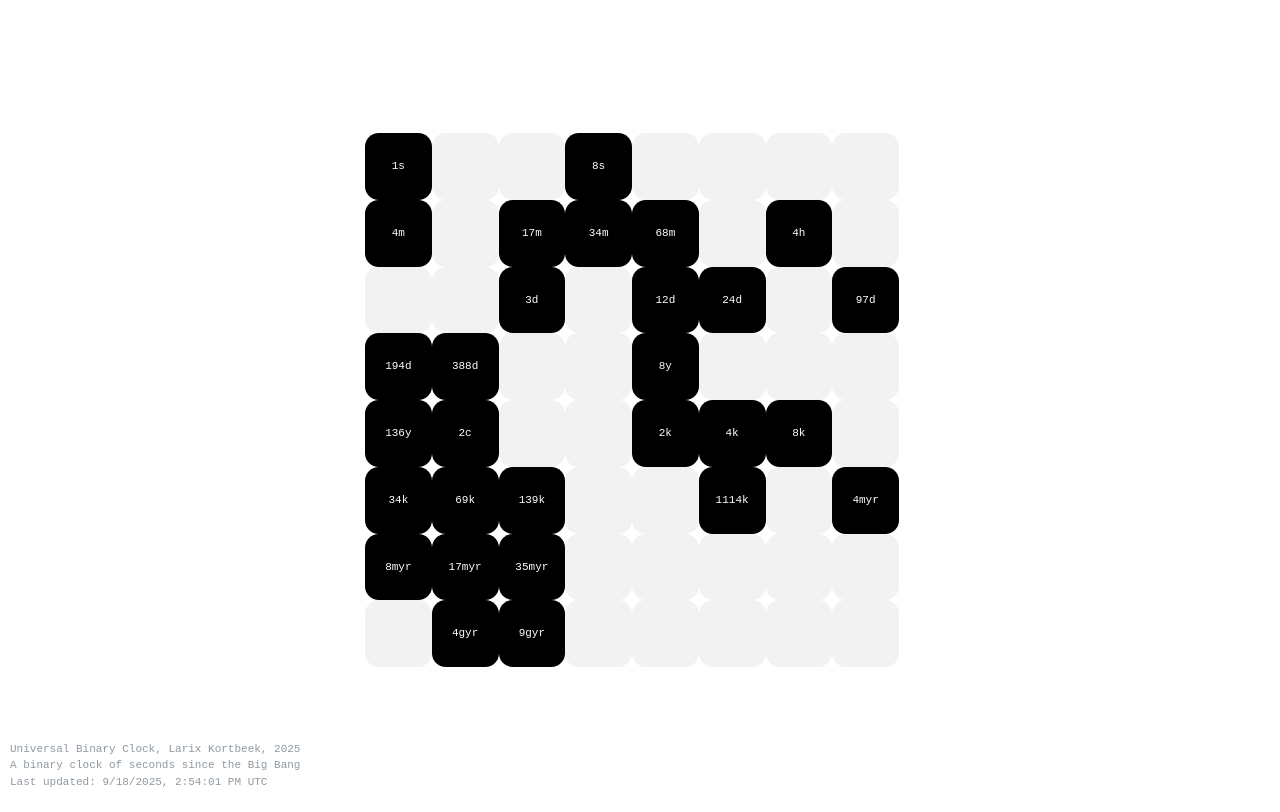
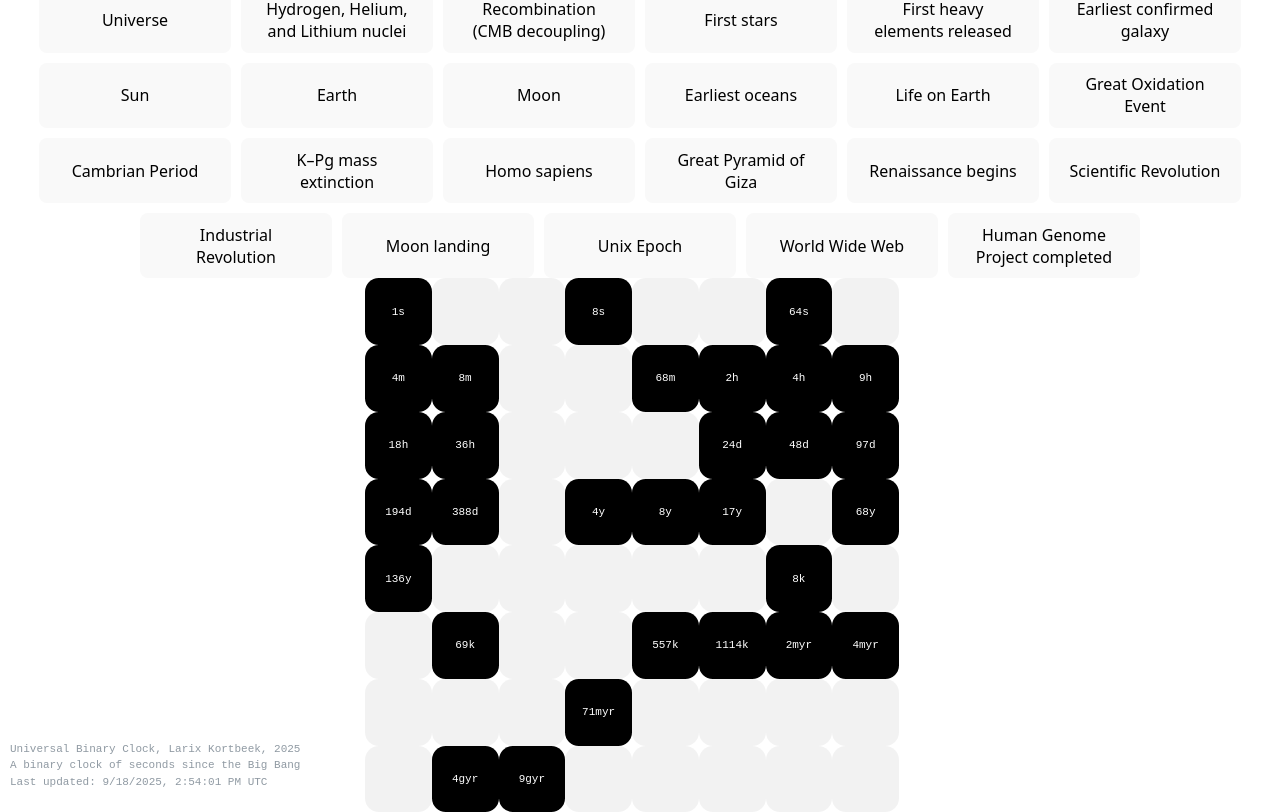
Before and after one commit to larixk/universal-binary-clock, a React (Vite) app: page / in a window 1280 px wide. Built offline with nearby package versions, Linux system fonts and the light colour scheme.

Commit message:
Add event timeline with buttons in App component, refactor time handling

```diff
--- a/src/App.tsx
+++ b/src/App.tsx
@@ -47,18 +47,158 @@ const getTimeScale = (cellIndex: number) => {
   return `${gyr}gyr`;
 };
 
+const imprecision = (max: number) => {
+  return BigInt(Math.floor(Math.random() * max));
+};
+
+const secondsPerYear = BigInt(365.25 * 24 * 60 * 60);
+const millionYears = BigInt(1e6) * secondsPerYear;
+
+const calendarYear = (year: number) => {
+  return secondsTil2020 - BigInt(2020 - year) * secondsPerYear;
+};
+
+// https://www.aanda.org/articles/aa/full_html/2020/09/aa33910-18/aa33910-18.html
+const secondsTil2020 = BigInt(13780) * millionYears;
+const unixEpoch = calendarYear(1970);
+const events = [
+  {
+    name: "Universe",
+    timestamp: BigInt(0),
+    source: "https://science.nasa.gov/universe/overview/",
+  },
+  {
+    name: "Hydrogen, Helium, and Lithium nuclei",
+    timestamp: BigInt(180),
+    source: "https://wmap.gsfc.nasa.gov/universe/bb_tests_ele.html",
+  },
+  {
+    name: "Recombination (CMB decoupling)",
+    timestamp: (BigInt(38) * millionYears) / BigInt(100) + imprecision(1000),
+    source:
+      "https://www.cfa.harvard.edu/research/topic/cosmic-microwave-background",
+  },
+  {
+    name: "First stars",
+    timestamp: BigInt(180) * millionYears + imprecision(1000),
+    source: "https://pubmed.ncbi.nlm.nih.gov/29493587/",
+  },
+  {
+    name: "First heavy elements released",
+    timestamp: BigInt(200) * millionYears + imprecision(1000),
+    source: "https://arxiv.org/abs/1102.4638", // Bromm & Yoshida (2011), review on first stars/early enrichment
+  },
+  {
+    name: "Earliest confirmed galaxy",
+    timestamp: BigInt(290) * millionYears + imprecision(1000),
+    source:
+      "https://www.reuters.com/science/earliest-known-galaxy-spotted-by-webb-telescope-is-beacon-cosmic-dawn-2024-05-31/",
+  },
+  {
+    name: "Sun",
+    timestamp: BigInt(9233) * millionYears + imprecision(1000),
+    source: "https://pubmed.ncbi.nlm.nih.gov/23118187/",
+  },
+  {
+    name: "Earth",
+    timestamp: BigInt(9260) * millionYears + imprecision(1000),
+    source: "https://pubs.usgs.gov/gip/geotime/age.html",
+  },
+  {
+    name: "Moon",
+    timestamp: BigInt(9290) * millionYears + imprecision(1000),
+    source: "https://www.science.org/doi/10.1126/sciadv.1602365",
+  },
+  {
+    name: "Earliest oceans",
+    timestamp: BigInt(9400) * millionYears + imprecision(1000),
+    source: "https://www.geology.wisc.edu/~valley/zircons/Wilde2001Nature.pdf",
+  },
+  {
+    name: "Life on Earth",
+    timestamp: BigInt(10300) * millionYears + imprecision(1000),
+    source: "https://pubmed.ncbi.nlm.nih.gov/11539686/",
+  },
+  {
+    name: "Great Oxidation Event",
+    timestamp: BigInt(11400) * millionYears + imprecision(1000),
+    source: "https://www.pnas.org/doi/10.1073/pnas.1608824114",
+  },
+  {
+    name: "Cambrian Period",
+    timestamp: BigInt(13259) * millionYears + imprecision(1000),
+    source: "https://stratigraphy.org/ICSchart/ChronostratChart2024-12.pdf",
+  },
+  {
+    name: "K–Pg mass extinction",
+    timestamp: BigInt(13734) * millionYears + imprecision(1000),
+    source: "https://www.science.org/doi/pdf/10.1126/science.aaa0118",
+  },
+  {
+    name: "Homo sapiens",
+    timestamp: (BigInt(137997) * millionYears) / BigInt(10) + imprecision(1000),
+    source: "https://www.nature.com/articles/nature22336",
+  },
+  {
+    name: "Great Pyramid of Giza",
+    timestamp: calendarYear(-2600),
+    source: "https://www.britannica.com/place/Great-Pyramid-of-Giza",
+  },
+
+  {
+    name: "Renaissance begins",
+    timestamp: calendarYear(1400),
+    source: "https://www.britannica.com/event/Renaissance-European-history",
+  },
+  {
+    name: "Scientific Revolution",
+    timestamp: calendarYear(1543),
+    source: "https://www.britannica.com/event/Scientific-Revolution",
+  },
+  {
+    name: "Industrial Revolution",
+    timestamp: calendarYear(1760),
+    source: "https://www.britannica.com/event/Industrial-Revolution",
+  },
+  {
+    name: "Moon landing",
+    timestamp: calendarYear(1969),
+    source: "https://www.nasa.gov/history/50-years-ago-apollo-11/",
+  },
+  {
+    name: "Unix Epoch",
+    timestamp: calendarYear(1970),
+    source: "https://en.wikipedia.org/wiki/Unix_time",
+  },
+  {
+    name: "World Wide Web",
+    timestamp: calendarYear(1989),
+    source: "https://www.w3.org/History/1989/proposal.html",
+  },
+  {
+    name: "Human Genome Project completed",
+    timestamp: calendarYear(2003),
+    source: "https://www.genome.gov/human-genome-project",
+  },
+];
+
 function App() {
-  const [time, setTime] = useState(BigInt(0));
+  const [eventShown, setEventShown] = useState<
+    (typeof events)[number]["name"] | null
+  >(null);
+  const [currentTime, setCurrentTime] = useState(BigInt(0));
   const [hoveredCell, setHoveredCell] = useState<number | null>(null);
+
+  const selectedEvent = events.find((event) => event.name === eventShown);
+
+  const time = selectedEvent ? selectedEvent.timestamp : currentTime;
 
   useEffect(() => {
     let rafId: number;
 
     const tick = () => {
       rafId = requestAnimationFrame(tick);
-      // https://wmap.gsfc.nasa.gov/universe/uni_age
-      const secondsSinceBigBang = BigInt(4.345e17);
-      setTime(BigInt(Math.floor(Date.now() / 1000)) + secondsSinceBigBang);
+      setCurrentTime(BigInt(Math.floor(Date.now() / 1000)) + unixEpoch);
     };
 
     tick();
@@ -78,6 +218,24 @@ function App() {
 
   return (
     <div className="app">
+      <div
+        style={{
+          display: "flex",
+          gap: "10px",
+          flexWrap: "wrap",
+          justifyContent: "center",
+        }}
+      >
+        {events.map((event) => (
+          <button
+            onClick={() => setEventShown(event.name)}
+            key={event.name}
+            style={{ width: "12em" }}
+          >
+            {event.name}
+          </button>
+        ))}
+      </div>
       <div
         style={{
           display: "flex",
```
